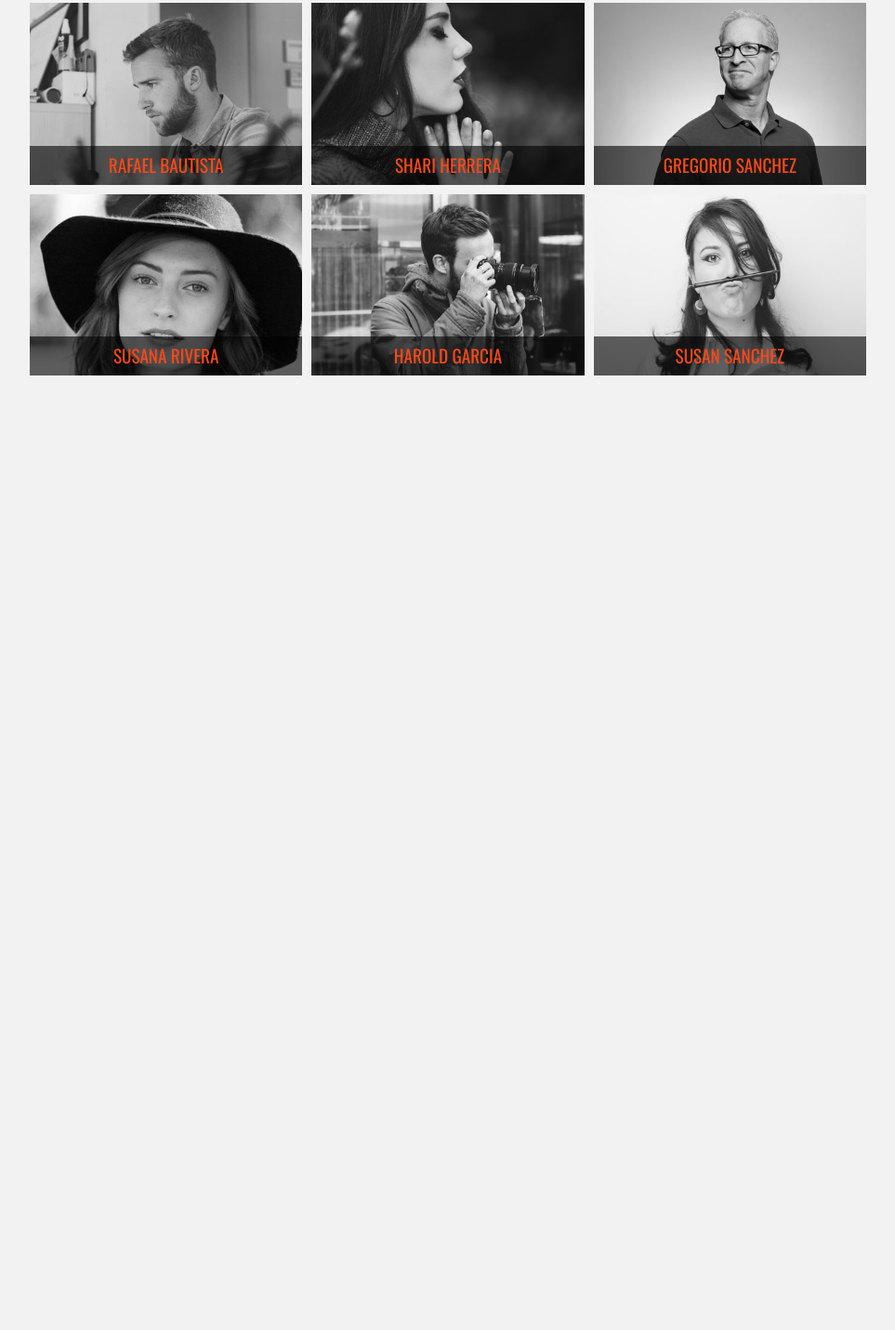
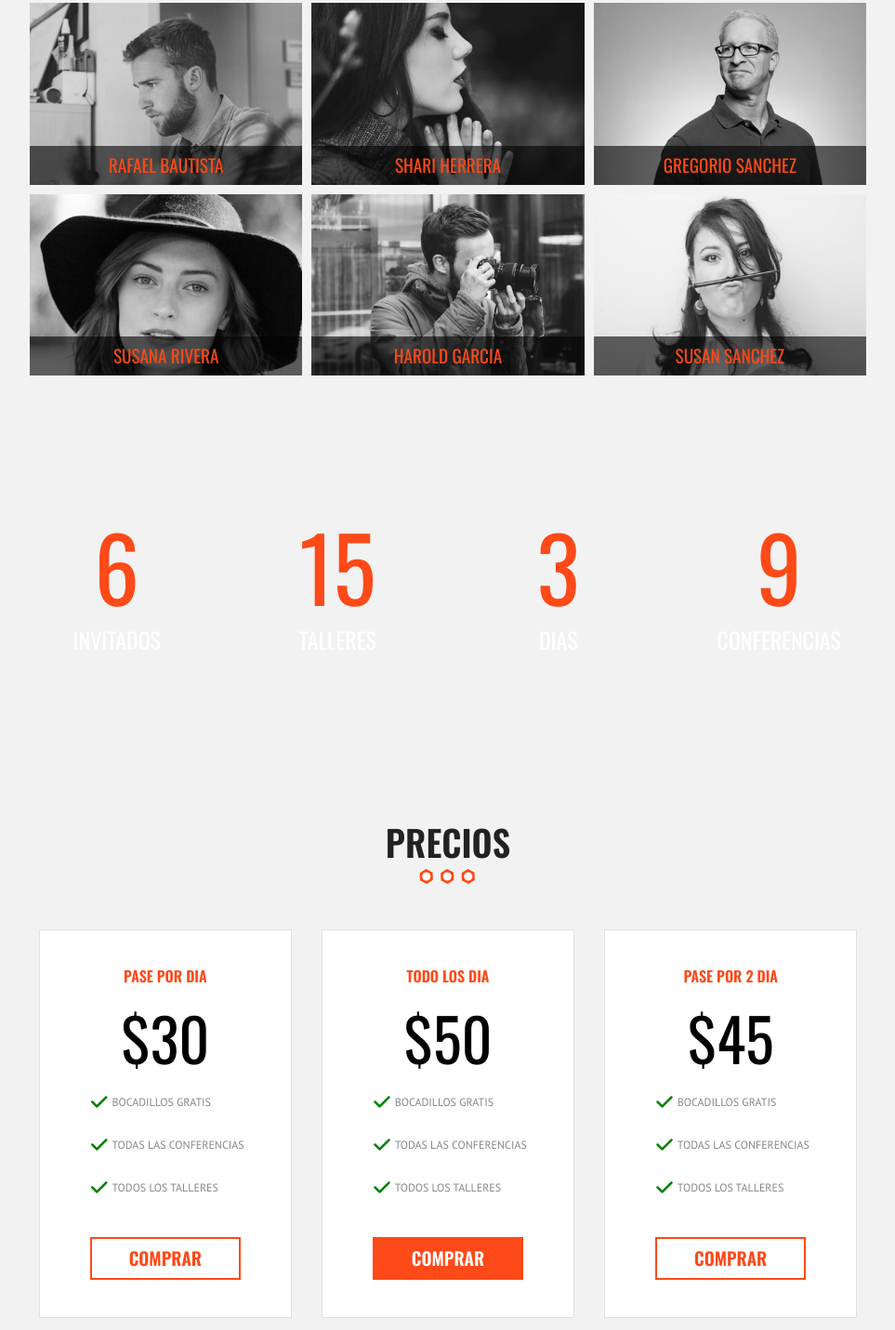
Before and after one commit to gustavoisaacc/gdlwebcamp, a website built with Parcel: page index.html in a window 1280 px wide. Shown: the part 2418-3849 px from the top of the page at 93% size, without its empty margins (158-1121 px from the left). Before the commit the page ends 2852 px from the top, so only its background shows below. Built offline with nearby package versions, Linux system fonts and the light colour scheme.

Commit message:
terminando las tablas de los precios

```diff
--- a/css/main.css
+++ b/css/main.css
@@ -161,9 +161,14 @@ textarea {
       background: var(--color-primario);
       margin-top: 20px;
       padding: 10px 40px;
+      border: 2px solid var(--color-primario);
     }
     .button:hover{
       background: #e33000;
+    }
+    .button.hollow{
+      background-color: white;
+      color: var(--color-primario)
     }
     .float-right{
       float: right;
@@ -417,7 +422,7 @@ textarea {
       width: 100%;
       filter: grayscale(100%);
       -webkit-filter: grayscale(1);
-      transition: all .3s ease-in-out;
+      transition: all .5s ease-in-out;
     }
     .invitado:hover img{
       filter: grayscale(0%);
@@ -428,7 +433,10 @@ textarea {
         grid-template-columns: repeat(3, 1fr);
       }
     }
-
+    .invitado:hover p{
+      bottom: -80px;
+      opacity: 0;
+    }
     .invitado{
       position: relative;
       font-family: var(--funte1);
@@ -444,9 +452,115 @@ textarea {
       background-color: rgba(0, 0, 0, .6);
       width: 100%;
       text-transform: uppercase;
+      transition: all .5s ease-in-out;
     }
 
+    /* Contador */
+    .parallax::before{
+      height: 100%;
+      width: 100%;
+      background-position: center center;
+      background-repeat: no-repeat;
+      background-size: cover;
+      background-attachment: fixed;
+      position: absolute;
+      top: 0;
+      left: 0;
+      filter: brightness(.8);
 
+    }
+    .contador{
+      position: relative;
+      height: auto;
+    }
+    .contador::before{
+      background-image: url('../img/bg-resumen.jpg');
+      content: "";
+    }
+    .resumen-evento{
+      position: relative;
+      padding: 120px 0;
+      display: grid;
+      grid-template-columns: repeat(2, 1fr);
+      grid-gap: 50px;
+    }
+
+    .resumen-evento li {
+      text-align: center;
+      color: #fff;
+      text-transform: uppercase;
+      font-family: var(--funte1);
+      font-size: 24px;
+    }
+    p.numero{
+       font-size: 4em;
+       font-family: var(--funte1);
+       color: var(--color-primario);
+       display: block;
+       margin: 0 0 10px 0;
+    }
+    @media (min-width: 768px){
+      .resumen-evento{
+        grid-template-columns: repeat(4, 1fr);
+      }
+    }
+
+    /* tablas de precios */
+    ul.lista-precios > li{
+      padding: 10px;
+    }
+    @media (min-width: 768px){
+      .lista-precios{
+        display: flex;
+        justify-content: space-between;
+      }
+    }
+    .tabla-precio{
+      border: 1px solid #e1e1e1;
+      background-color: #fff;
+      text-align: center;
+      padding: 40px 50px;
+    }
+    .tabla-precio:hover{
+      transform: scale(1.1) translatex(10px);
+      border: 1px solid var(--color-primario);
+      box-shadow: 0 0 30px #a5a2a2;
+      transition: all .3s ease-in-out;
+    }
+    .tabla-precio ul li{
+      font-family: var(--funte2);
+      font-size: 12px;
+      margin-bottom: 20px;
+      text-transform: uppercase;
+      text-align: left;
+      color: #868686;
+      line-height: 26px;
+    }
+    .tabla-precio ul li::before{
+      font-family: 'FontAwesome';
+      display: inline-block;
+      vertical-align: top;
+      padding: 0 5px;
+      font-size: 20px;
+      color: green;
+      content: "\f00c";
+    }
+
+    .tabla-precio h3{
+      font-family: var(--funte1);
+      font-size: 16px;
+      text-transform: uppercase;
+    }
+    .tabla-precio .numero{
+      color: #000;
+      margin: 20px 0;
+    }
+
+    /* mapa */
+    .mapa{
+      height: 450px;
+      background-color: green;
+    }
 /* ==========================================================================
    Helper classes
    ========================================================================== */
--- a/index.html
+++ b/index.html
@@ -156,6 +156,78 @@
     </ul>
   </section><!--invitados-->
 
+  <!-- Contador -->
+  <div class="contador parallax">
+    <div class="contenedor ">
+      <ul class="resumen-evento">
+        <li><p class="numero">6</p>Invitados</li>
+        <li><p class="numero">15</p>Talleres</li>
+        <li><p class="numero">3</p>Dias</li>
+        <li><p class="numero">9</p>Conferencias</li>
+      </ul>
+    </div>
+  </div>
+
+  <!-- precios -->
+  <section class="precios seccion">
+    <h2>Precios</h2>
+    <div class="contenedor">
+      <ul class="lista-precios">
+
+        <li>
+          <div class="tabla-precio">
+            <h3>Pase por dia</h3>
+            <p class="numero">$30</p>
+
+            <ul>
+              <li>Bocadillos Gratis</li>
+              <li>Todas las conferencias</li>
+              <li>Todos los talleres</li>
+            </ul>
+            <a href="#" class="button hollow">Comprar</a>
+          </div>
+        </li>
+
+        <li>
+          <div class="tabla-precio">
+            <h3>Todo los dia</h3>
+            <p class="numero">$50</p>
+
+            <ul>
+              <li>Bocadillos Gratis</li>
+              <li>Todas las conferencias</li>
+              <li>Todos los talleres</li>
+            </ul>
+            <a href="#" class="button">Comprar</a>
+          </div>
+        </li>
+
+        <li>
+          <div class="tabla-precio">
+            <h3>Pase por 2 dia</h3>
+            <p class="numero">$45</p>
+
+            <ul>
+              <li>Bocadillos Gratis</li>
+              <li>Todas las conferencias</li>
+              <li>Todos los talleres</li>
+            </ul>
+            <a href="#" class="button hollow">Comprar</a>
+          </div>
+        </li>
+
+      </ul>
+    </div><!--contenedor-->
+  </section>
+  <!-- mapa -->
+  <div id="mapa" class="mapa"></div>
+
+  <secction class="seccion">
+    <h2>Testimoniales</h2>
+  </secction>
+
+  <script src="https://kit.fontawesome.com/707e45c747.js" crossorigin="anonymous"></script>
+
   <script src="js/vendor/modernizr-3.11.2.min.js"></script>
   <script src="js/plugins.js"></script>
   <script src="js/main.js"></script>
```
